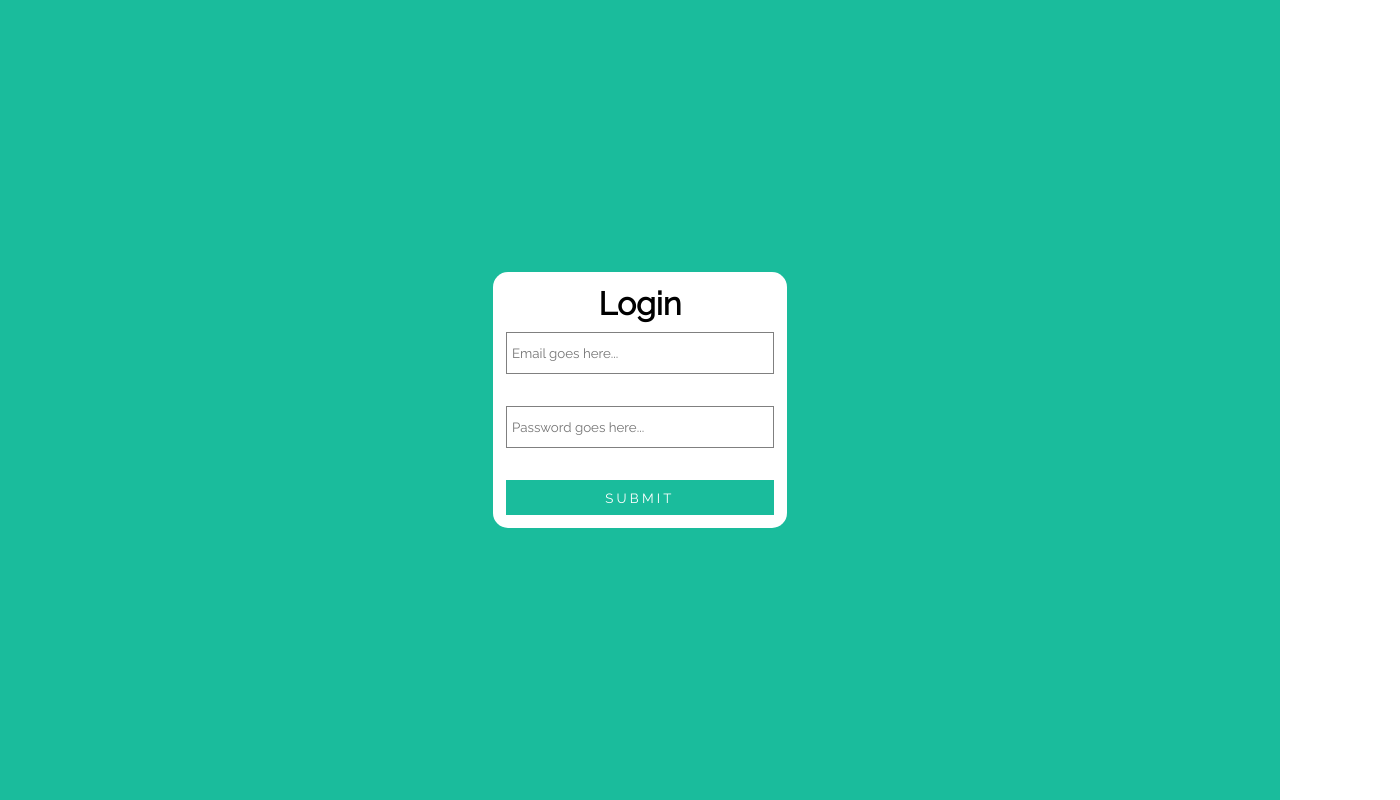
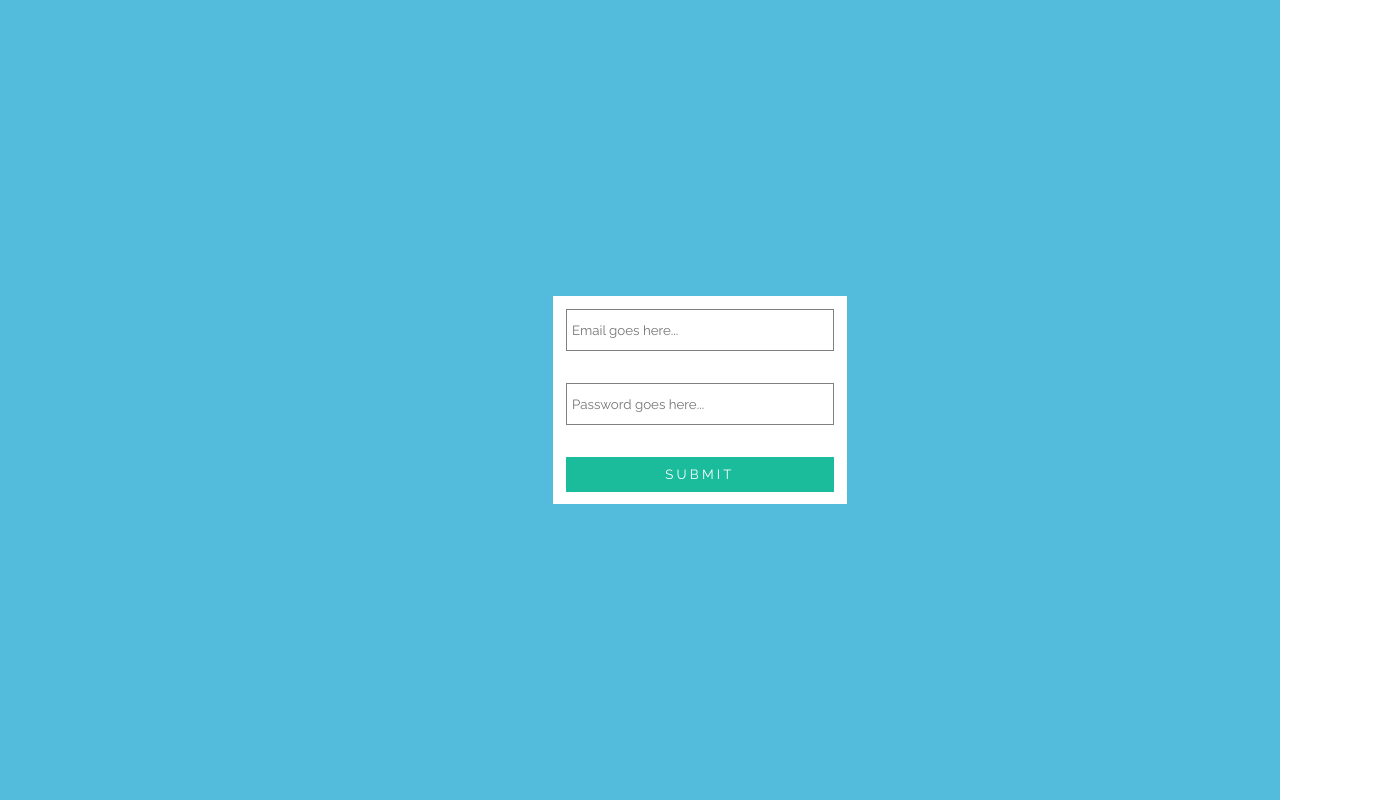
Before and after one commit to TravisL12/superman_spending, a React (Create React App) app: page /login in a window 1280 px wide. Shown: the whole page, 1400 px wide, since content can reach past the window. Built offline with nearby package versions, Linux system fonts and the light colour scheme.

Commit message:
CSS stuff

```diff
--- a/src/components/Login.css
+++ b/src/components/Login.css
@@ -2,10 +2,7 @@
 
 .center {
   font-family: "Raleway", sans-serif;
-  background-color: #1abc9c;
-  position: absolute;
-  height: 100%;
-  width: 100%;
+  height: 100vh;
   display: flex;
   justify-content: center;
   align-items: center;
@@ -13,7 +10,6 @@
 
 .card {
   background-color: #fff;
-  border-radius: 15px;
   padding: 0.8rem;
 }
 
--- a/src/components/Login.jsx
+++ b/src/components/Login.jsx
@@ -18,7 +18,6 @@ class Login extends Component {
     return (
       <div className="center">
         <div className="card">
-          <h1>Login</h1>
           <form onSubmit={this.handleFormSubmit}>
             <input
               className="form-item"
--- a/src/components/Profile.css
+++ b/src/components/Profile.css
@@ -7,6 +7,8 @@ li {
 
 h1 {
   display: block;
+  margin: 0;
+  padding: 15px 0;
 }
 
 .fileInput {
--- a/src/index.css
+++ b/src/index.css
@@ -13,6 +13,10 @@ code {
     monospace;
 }
 
+.app {
+  background: #53bbdb;
+}
+
 .app-container {
   width: 1400px;
   margin: 0 auto;
--- a/src/index.js
+++ b/src/index.js
@@ -10,10 +10,12 @@ import Profile from "./components/Profile";
 
 ReactDOM.render(
   <Router>
-    <div className="app-container">
-      <Route exact path="/" component={withAuth(App)} />
-      <Route exact path="/login" component={Login} />
-      <Route exact path="/profile" component={withAuth(Profile)} />
+    <div className="app">
+      <div className="app-container">
+        <Route exact path="/" component={withAuth(App)} />
+        <Route exact path="/login" component={Login} />
+        <Route exact path="/profile" component={withAuth(Profile)} />
+      </div>
     </div>
   </Router>,
   document.getElementById("root")
```
